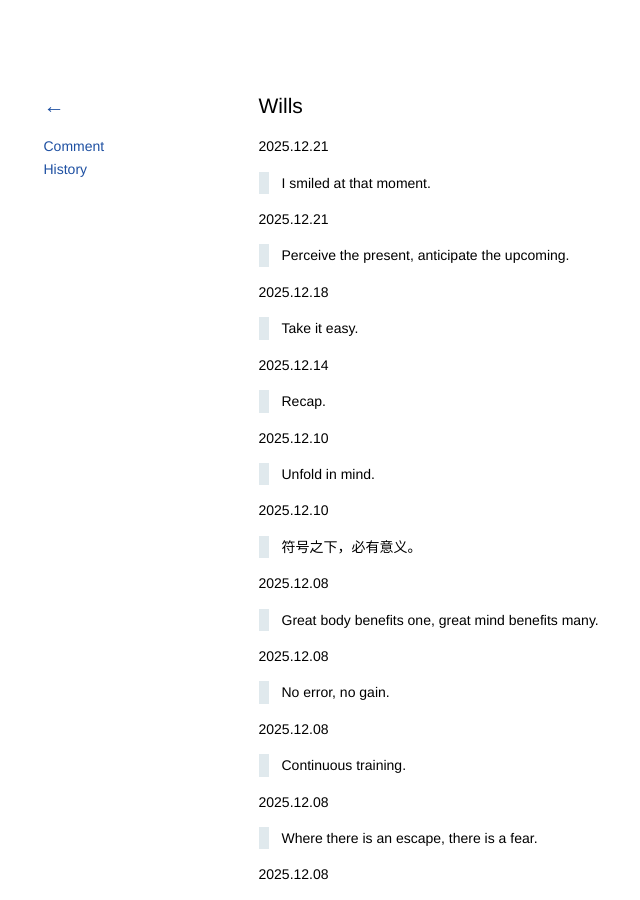
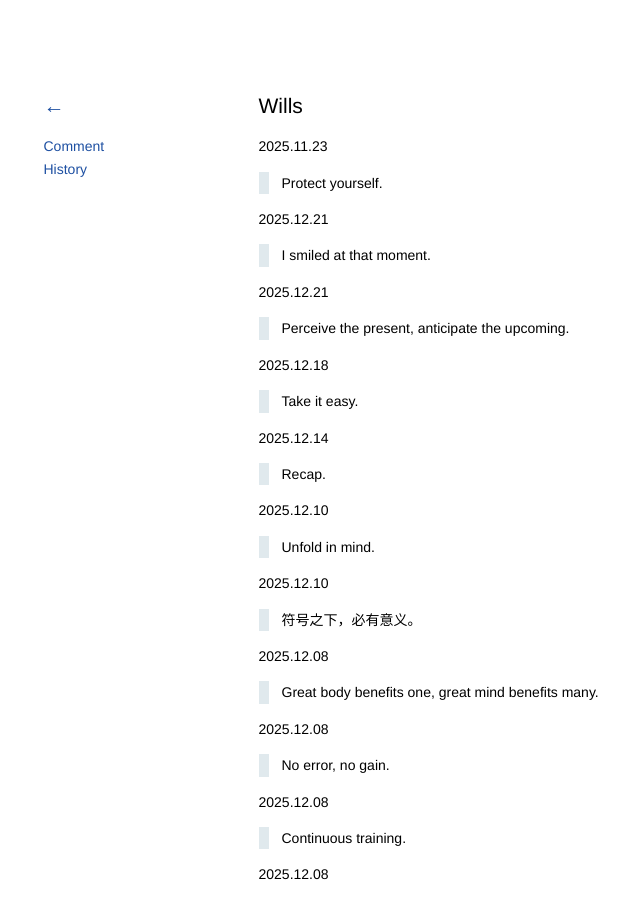
Before and after one commit to kidlj/awei, a Jekyll site: the page built from _wiki/wills.md, in a window 1280 px wide and 900 px high. Shown: the whole window, without its empty margins (89-729 px from the left). Built offline with Jekyll 4.4.1, drawn with Linux system fonts in a browser that asks for light colours.

Commit message:
update wills

```diff
--- a/_wiki/wills.md
+++ b/_wiki/wills.md
@@ -1,6 +1,10 @@
 ---
 title: Wills
 ---
+
+2025.11.23
+
+> Protect yourself.
 
 2025.12.21
 
```
